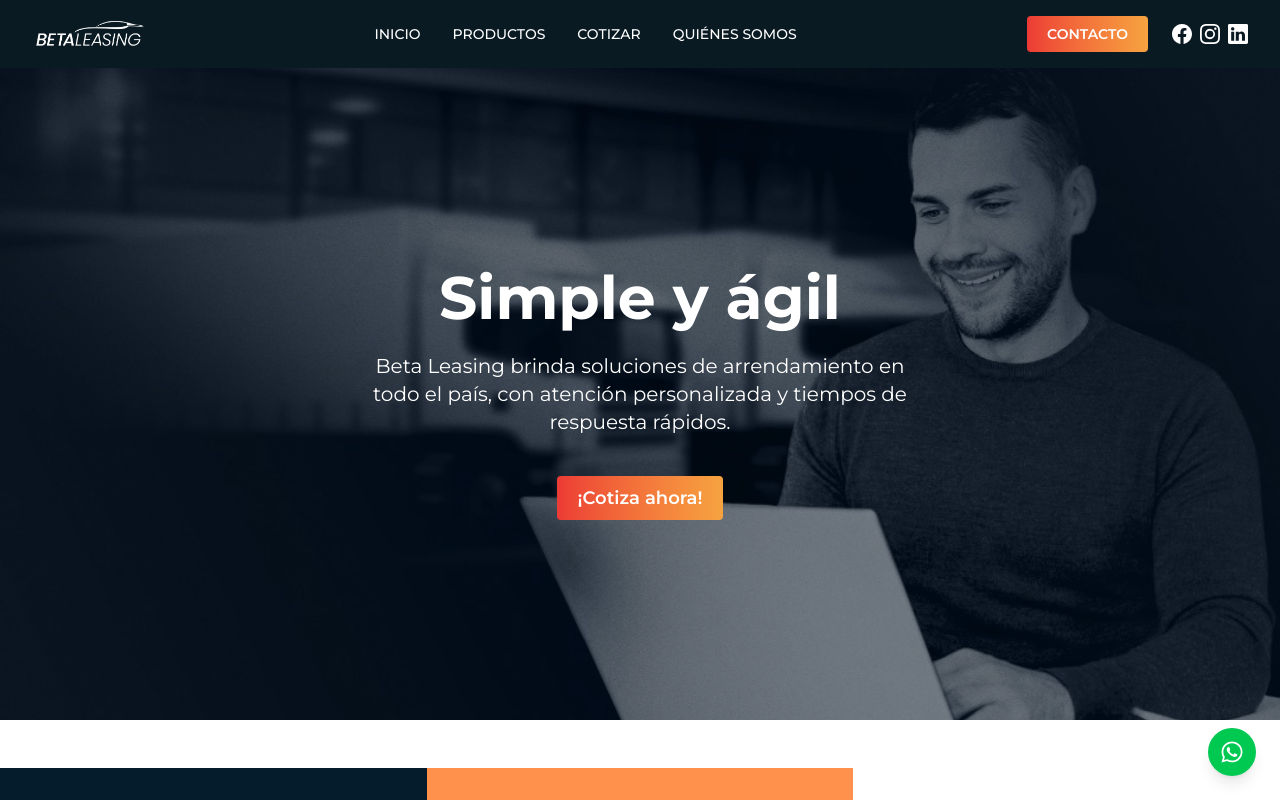
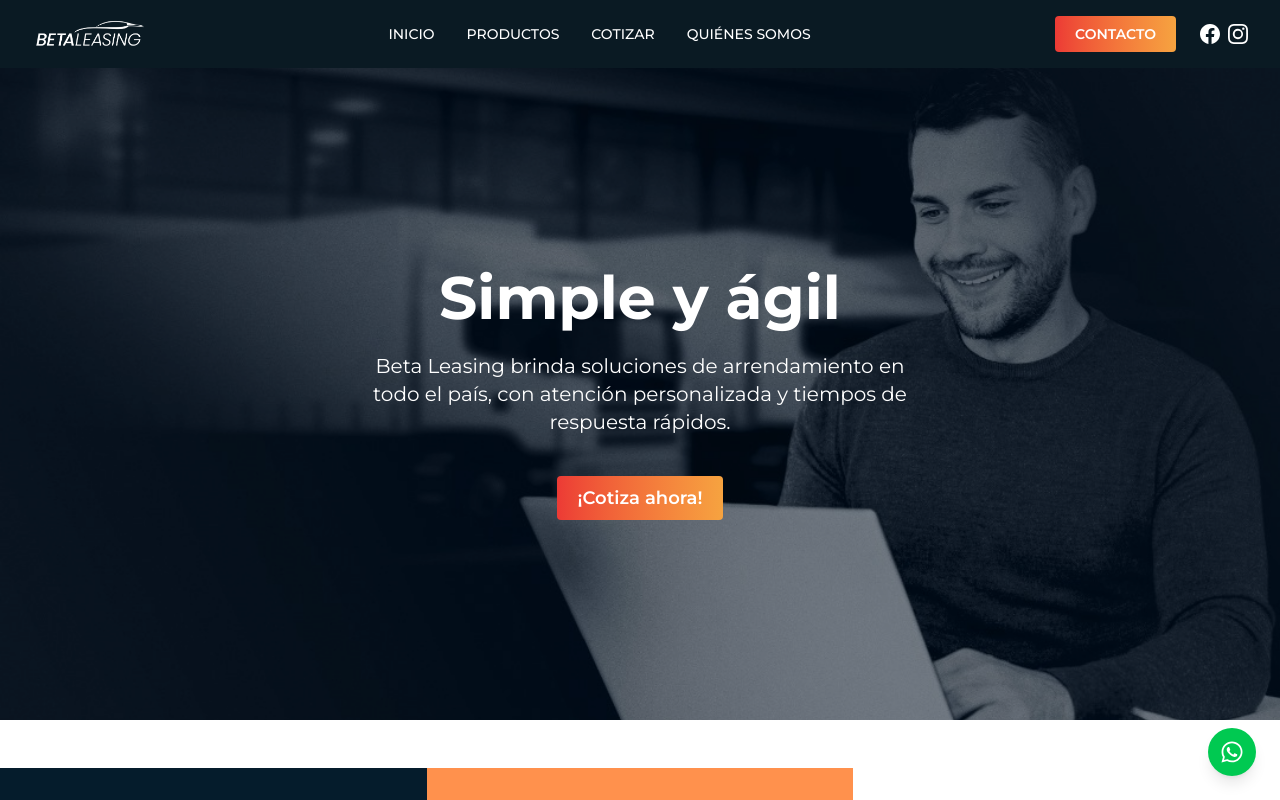
Before and after one commit to yira-gallardo/betaleasing, a Next.js app: page / in a window 1280 px wide. Shown: the top 800 px of the page. Built offline with nearby package versions, Linux system fonts and the light colour scheme.

Commit message:
Add button links

```diff
--- a/app/components/ContactForm.js
+++ b/app/components/ContactForm.js
@@ -283,7 +283,7 @@
                 type="submit"
                 className="bg-gradient-to-r from-[#EC3A35] to-[#F6A340] text-white px-6 md:px-8 py-3 rounded font-semibold text-sm md:text-base transition w-full md:w-max flex items-center justify-center md:justify-start gap-2 shadow-md hover:scale-105 hover:shadow-lg hover:shadow-orange-500/30 cursor-pointer"
               >
-                Cotiza
+                Contáctanos
                 <span className="inline-block">
                   <svg width="20" height="20" fill="none" viewBox="0 0 24 24">
                     <path
--- a/app/components/Hero.js
+++ b/app/components/Hero.js
@@ -12,7 +12,7 @@
           atención personalizada y tiempos de respuesta rápidos.
         </p>
         <a
-          href="#contacto"
+          href="/cotizador"
           className="text-lg bg-gradient-to-r from-[#EC3A35] to-[#F6A340] text-white px-5 py-2 rounded font-semibold  transition-all duration-300 hover:scale-105 hover:shadow-lg hover:shadow-orange-500/30"
         >
           ¡Cotiza ahora!
--- a/app/components/Navbar.js
+++ b/app/components/Navbar.js
@@ -127,7 +127,7 @@
           </li>
         </ul>
         <a
-          href="#"
+          href="#contacto"
           className="mt-12 mb-12 mx-auto w-3/4 max-w-xs bg-[#FF914D] text-white px-5 py-4 rounded-lg font-semibold text-2xl text-center uppercase tracking-wide transition hover:bg-orange-500"
           onClick={handleMenuLinkClick}
         >
@@ -186,7 +186,7 @@
       </div>
       <div className="hidden md:flex items-center gap-4">
         <a
-          href="#"
+          href="#contacto"
           className="bg-gradient-to-r from-[#EC3A35] to-[#F6A340] text-white px-5 py-2 rounded font-semibold text-sm transition-all duration-300 hover:scale-105 hover:shadow-lg hover:shadow-orange-500/30"
         >
           CONTACTO
@@ -224,22 +224,6 @@
               <path d="M8 0C5.829 0 5.556.01 4.703.048 3.85.088 3.269.222 2.76.42a3.9 3.9 0 0 0-1.417.923A3.9 3.9 0 0 0 .42 2.76C.222 3.268.087 3.85.048 4.7.01 5.555 0 5.827 0 8.001c0 2.172.01 2.444.048 3.297.04.852.174 1.433.372 1.942.205.526.478.972.923 1.417.444.445.89.719 1.416.923.51.198 1.09.333 1.942.372C5.555 15.99 5.827 16 8 16s2.444-.01 3.298-.048c.851-.04 1.434-.174 1.943-.372a3.9 3.9 0 0 0 1.416-.923c.445-.445.718-.891.923-1.417.197-.509.332-1.09.372-1.942C15.99 10.445 16 10.173 16 8s-.01-2.445-.048-3.299c-.04-.851-.175-1.433-.372-1.941a3.9 3.9 0 0 0-.923-1.417A3.9 3.9 0 0 0 13.24.42c-.51-.198-1.092-.333-1.943-.372C10.443.01 10.172 0 7.998 0zm-.717 1.442h.718c2.136 0 2.389.007 3.232.046.78.035 1.204.166 1.486.275.373.145.64.319.92.599s.453.546.598.92c.11.281.24.705.275 1.485.039.843.047 1.096.047 3.231s-.008 2.389-.047 3.232c-.035.78-.166 1.203-.275 1.485a2.5 2.5 0 0 1-.599.919c-.28.28-.546.453-.92.598-.28.11-.704.24-1.485.276-.843.038-1.096.047-3.232.047s-2.39-.009-3.233-.047c-.78-.036-1.203-.166-1.485-.276a2.5 2.5 0 0 1-.92-.598 2.5 2.5 0 0 1-.6-.92c-.109-.281-.24-.705-.275-1.485-.038-.843-.046-1.096-.046-3.233s.008-2.388.046-3.231c.036-.78.166-1.204.276-1.486.145-.373.319-.64.599-.92s.546-.453.92-.598c.282-.11.705-.24 1.485-.276.738-.034 1.024-.044 2.515-.045zm4.988 1.328a.96.96 0 1 0 0 1.92.96.96 0 0 0 0-1.92m-4.27 1.122a4.109 4.109 0 1 0 0 8.217 4.109 4.109 0 0 0 0-8.217m0 1.441a2.667 2.667 0 1 1 0 5.334 2.667 2.667 0 0 1 0-5.334" />
             </svg>
           </a>
-          <a
-            href="https://www.linkedin.com/company/betaleasing"
-            className="text-white hover:text-orange-400 transition"
-            target="_blank"
-            rel="noopener noreferrer"
-          >
-            <svg
-              xmlns="http://www.w3.org/2000/svg"
-              width="20"
-              height="20"
-              fill="currentColor"
-              viewBox="0 0 16 16"
-            >
-              <path d="M0 1.146C0 .513.526 0 1.175 0h13.65C15.474 0 16 .513 16 1.146v13.708c0 .633-.526 1.146-1.175 1.146H1.175C.526 16 0 15.487 0 14.854zm4.943 12.248V6.169H2.542v7.225zm-1.2-8.212c.837 0 1.358-.554 1.358-1.248-.015-.709-.52-1.248-1.342-1.248S2.4 3.226 2.4 3.934c0 .694.521 1.248 1.327 1.248zm4.908 8.212V9.359c0-.216.016-.432.08-.586.173-.431.568-.878 1.232-.878.869 0 1.216.662 1.216 1.634v3.865h2.401V9.25c0-2.22-1.184-3.252-2.764-3.252-1.274 0-1.845.7-2.165 1.193v.025h-.016l.016-.025V6.169h-2.4c.03.678 0 7.225 0 7.225z" />
-            </svg>
-          </a>
         </div>
       </div>
     </nav>
--- a/app/components/ServiceGoal.js
+++ b/app/components/ServiceGoal.js
@@ -76,7 +76,7 @@
           </li>
         </ul>
         <a
-          href="#contacto"
+          href="/cotizador"
           className="bg-gradient-to-r from-[#EC3A35] to-[#F6A340] text-white px-5 py-2 rounded font-semibold text-lg transition-all duration-300 hover:scale-105 hover:shadow-lg hover:shadow-orange-500/30"
         >
           ¡Cotiza ahora!
--- a/app/components/Steps.js
+++ b/app/components/Steps.js
@@ -24,7 +24,7 @@
           </li>
         </ol>
         <a
-          href="#contacto"
+          href="/cotizador"
           className="inline-block w-max bg-gradient-to-r from-[#EC3A35] to-[#F6A340] text-white px-5 py-2 rounded font-semibold text-lg transition-all duration-300 hover:scale-105 hover:shadow-lg hover:shadow-orange-500/30"
         >
           Llenar el formulario
--- a/app/globals.css
+++ b/app/globals.css
@@ -20,6 +20,10 @@
   }
 }
 
+html {
+  scroll-behavior: smooth;
+}
+
 body {
   background: #fff !important;
   color: var(--foreground);
```
